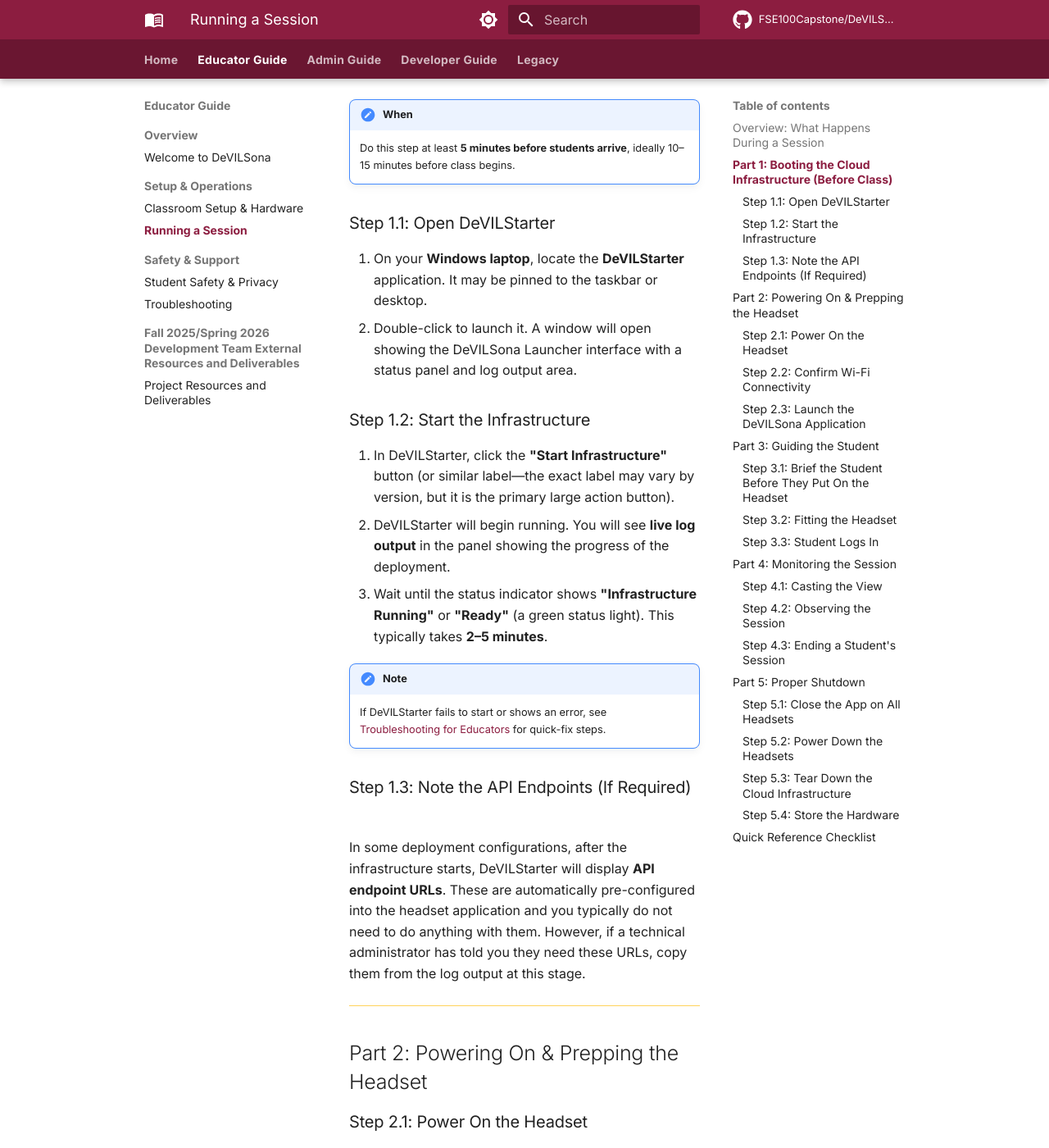
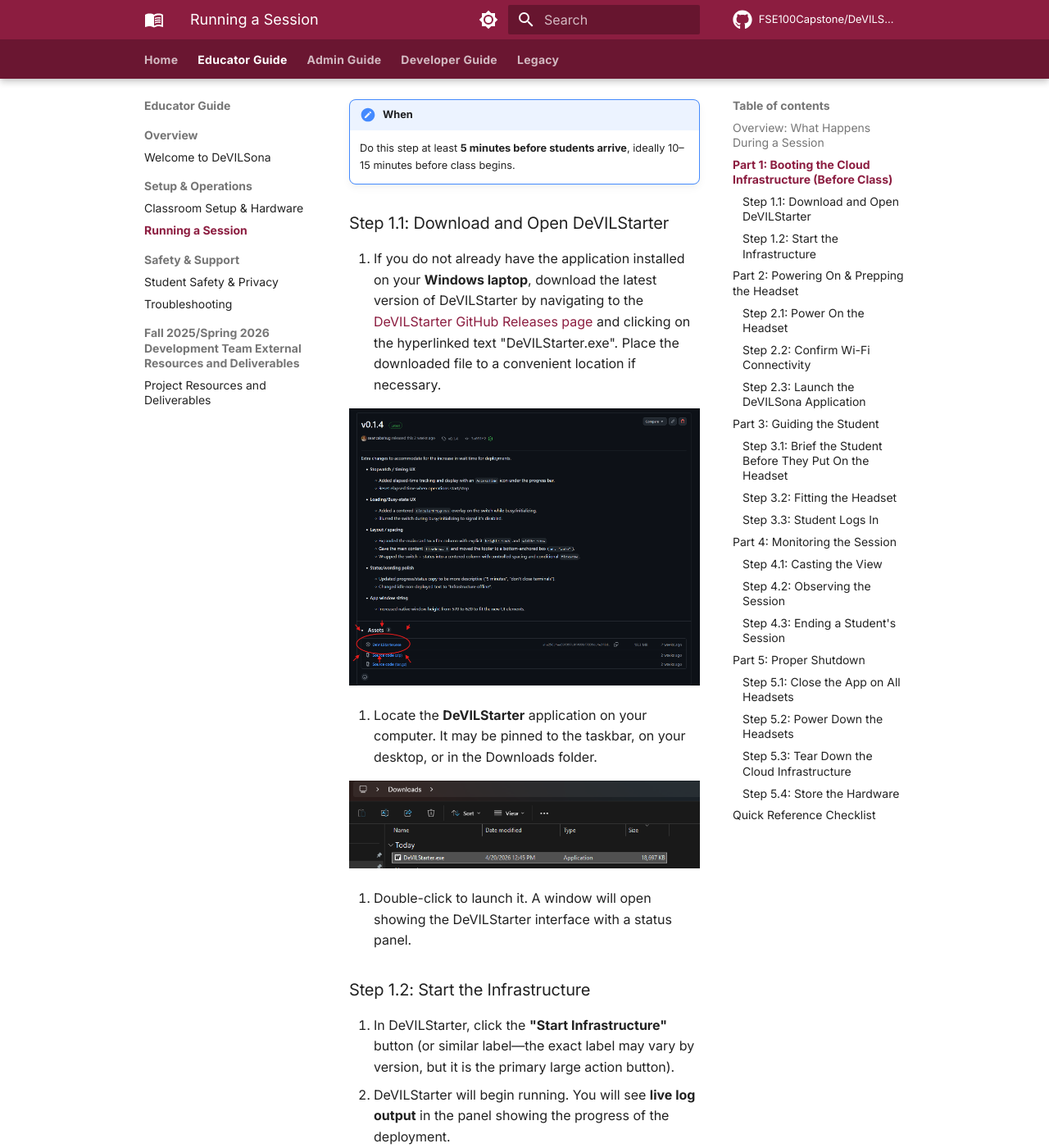
Before and after one commit to FSE100Capstone/DeVILSona-docs, an MkDocs documentation site: the page built from docs/educator-guide/running-a-session.md, in a window 1280 px wide and 1400 px high, scrolled down 1195 px. Shown: the whole window at 82% size. Built offline with MkDocs 1.6.1 and Material for MkDocs 9.7.7, drawn with Linux system fonts in a browser that asks for light colours; comment, search, counter and statistics services are not loaded; some of the changed text lies outside the part shown.

Commit message:
Add to educator guide for running a DeVILSona session with DeVILStarter

```diff
--- a/docs/educator-guide/running-a-session.md
+++ b/docs/educator-guide/running-a-session.md
@@ -26,25 +26,27 @@
 !!! note "When"
     Do this step at least **5 minutes before students arrive**, ideally 10–15 minutes before class begins.
 
-### Step 1.1: Open DeVILStarter
+### Step 1.1: Download and Open DeVILStarter
 
-1. On your **Windows laptop**, locate the **DeVILStarter** application. It may be pinned to the taskbar or desktop.
-2. Double-click to launch it. A window will open showing the DeVILSona Launcher interface with a status panel and log output area.
+1. If you do not already have the application installed on your **Windows laptop**, download the latest version of DeVILStarter by navigating to the [DeVILStarter GitHub Releases page](https://github.com/FSE100Capstone/DeVILStarter/releases/latest) and clicking on the hyperlinked text "DeVILStarter.exe". Place the downloaded file to a convenient location if necessary.
+
+![Screenshot showing location of DeVILStarter.exe link on GitHub](img/devilstarter-location.png)
+
+2. Locate the **DeVILStarter** application on your computer. It may be pinned to the taskbar, on your desktop, or in the Downloads folder.
+
+![Screenshot showing location of DeVILStarter.exe on Windows](img/devilstarter-file-explorer.png)
+
+3. Double-click to launch it. A window will open showing the DeVILStarter interface with a status panel.
+
 
 ### Step 1.2: Start the Infrastructure
 
 1. In DeVILStarter, click the **"Start Infrastructure"** button (or similar label—the exact label may vary by version, but it is the primary large action button).
 2. DeVILStarter will begin running. You will see **live log output** in the panel showing the progress of the deployment.
-3. Wait until the status indicator shows **"Infrastructure Running"** or **"Ready"** (a green status light). This typically takes **2–5 minutes**.
+3. Wait until the status indicator shows **"Ready"** (a green status light). This typically takes **2–5 minutes**. Once DeVILStarter is finished and shows that it's ready, the infrastructure is up, and you do not need to take any further action.
 
 !!! note
     If DeVILStarter fails to start or shows an error, see [Troubleshooting for Educators](troubleshooting.md) for quick-fix steps.
-
-### Step 1.3: Note the API Endpoints (If Required)
-
-In some deployment configurations, after the infrastructure starts, DeVILStarter will display **API endpoint URLs**. These are automatically pre-configured into the headset application and you typically do not need to do anything with them. However, if a technical administrator has told you they need these URLs, copy them from the log output at this stage.
-
----
 
 ## Part 2: Powering On & Prepping the Headset
 
@@ -64,7 +66,7 @@
 
 1. From the headset home screen, navigate to **App Library** (click the grid icon at the bottom of the home screen).
 2. If the headset is newly set up, look under **"Unknown Sources"** (a separate tab in the App Library) since DeVILSona is sideloaded and not from the Meta Store.
-3. Select **"FSE100 Capstone"** or **"DeVILSona"** (the exact label depends on the build version installed).
+3. Select **"FSE100Capstone"**.
 4. The app will launch. You will see a **login screen** prompting for the student's ASUID and Session ID.
 
 !!! note
```
Also changed, not shown: docs/educator-guide/img/devilstarter-file-explorer.png (added), docs/educator-guide/img/devilstarter-location.png (added).
